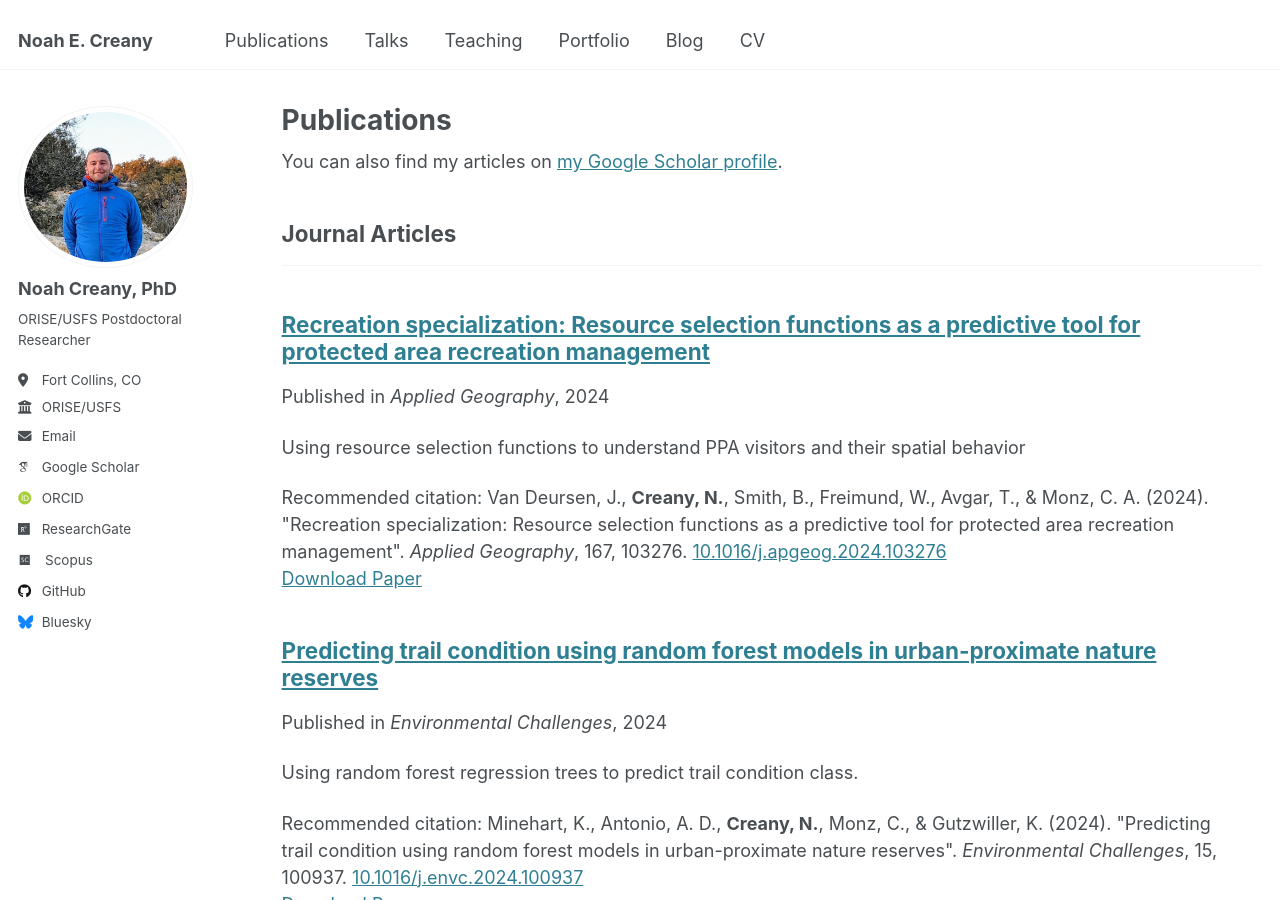
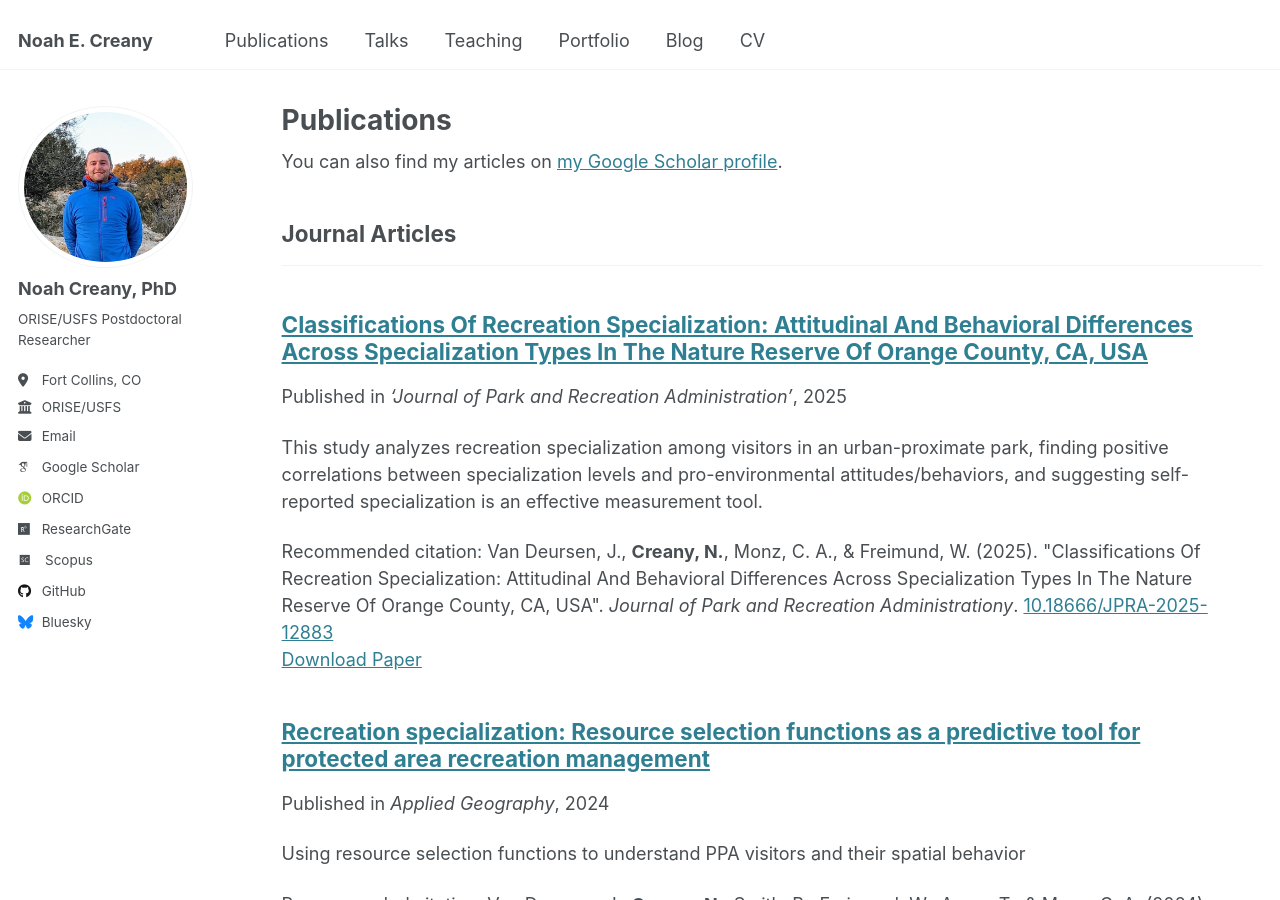
Before and after one commit to noahcreany/noahcreany.github.io, a Jekyll site: the page built from _pages/publications.html, in a window 1280 px wide and 900 px high. Built offline with Jekyll 4.4.1, drawn with Linux system fonts in a browser that asks for light colours; some web fonts are replaced.

Commit message:
Layout + pub update

```diff
--- a/_pages/talkmap.html
+++ b/_pages/talkmap.html
@@ -5,5 +5,4 @@ permalink: /talkmap.html
 author_profile: true
 ---
 
-<p>This map is generated from a Jupyter Notebook file in <a href="https://github.com/academicpages/academicpages.github.io/blob/master/talkmap.ipynb">talkmap.ipynb</a>, which mines the location fields in the .md files in _talks/.</p>
 <iframe src="/talkmap/map.html" height="700" width="850" style="border:none;"></iframe>
--- a/_pages/talks.html
+++ b/_pages/talks.html
@@ -7,7 +7,8 @@ author_profile: true
 
 {% if site.talkmap_link == true %}
 
-<p style="text-decoration:underline;"><a href="/talkmap.html">See a map of all the places I've given a talk!</a></p>
+<p Here's a map of all the places I've given a talk!</p>
+<iframe src="/talkmap/map.html" height="700" width="850" style="border:none;"></iframe>
 
 {% endif %}
 
--- /dev/null
+++ b/_publications/VanDeursen_ Classifications_2025.md
@@ -0,0 +1,12 @@
+---
+title: "Classifications Of Recreation Specialization: Attitudinal And Behavioral Differences Across Specialization Types In The Nature Reserve Of Orange County, CA, USA"
+collection: publications
+category: manuscripts
+permalink: /publication/VanDeursen_ Classifications_2025
+excerpt: 'This study analyzes recreation specialization among visitors in an urban-proximate park, finding positive correlations between specialization levels and pro-environmental attitudes/behaviors, and suggesting self-reported specialization is an effective measurement tool.'
+date: 2025-03-19
+venue: ‘Journal of Park and Recreation Administration’
+paperurl: 'https://doi.org/10.18666/JPRA-2025-12883'
+citation: 'Van Deursen, J., <strong>Creany, N.</strong>, Monz, C. A., & Freimund, W. (2025). &quot;Classifications Of Recreation Specialization: Attitudinal And Behavioral Differences Across Specialization Types In The Nature Reserve Of Orange County, CA, USA&quot;. <i>Journal of Park and Recreation Administrationy</i>.
+<a href="https://doi.org/10.18666/JPRA-2025-12883">10.18666/JPRA-2025-12883</a>'
+---
```
Also changed, not shown: 1 other file.
